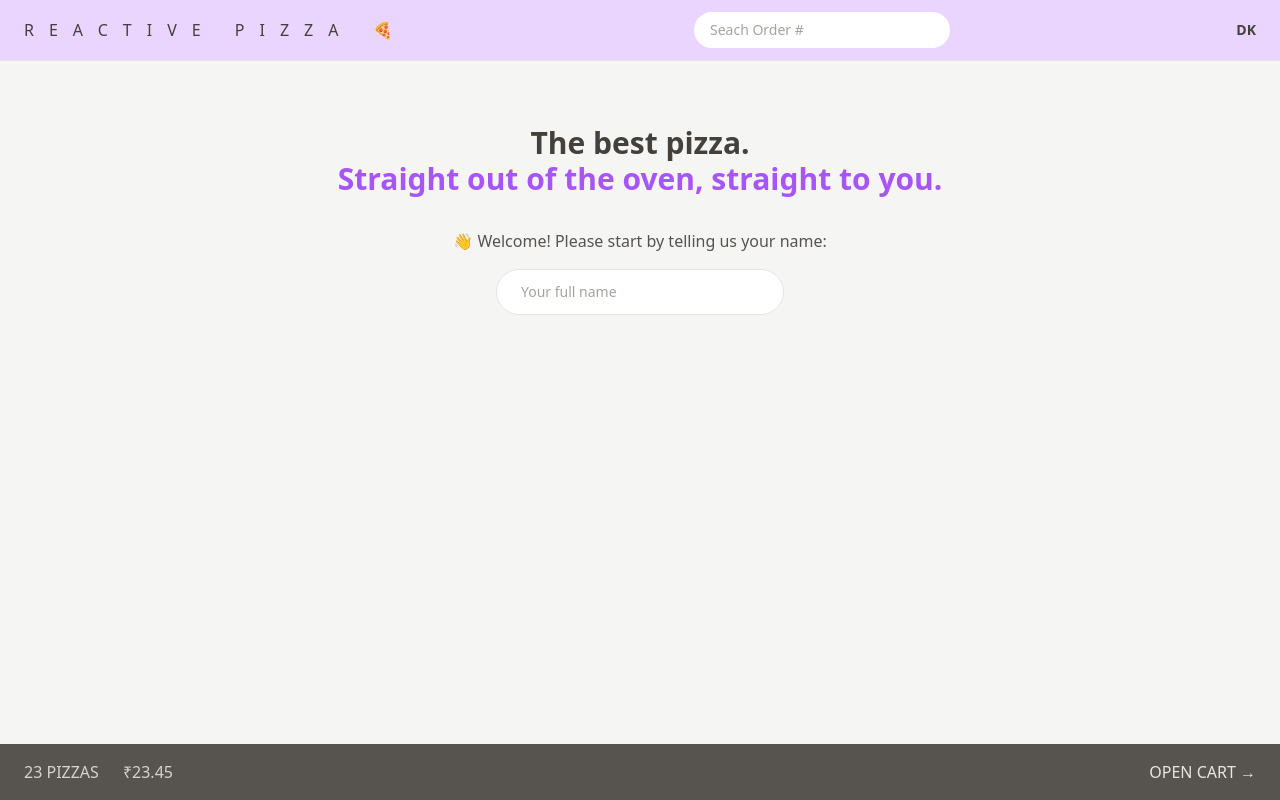
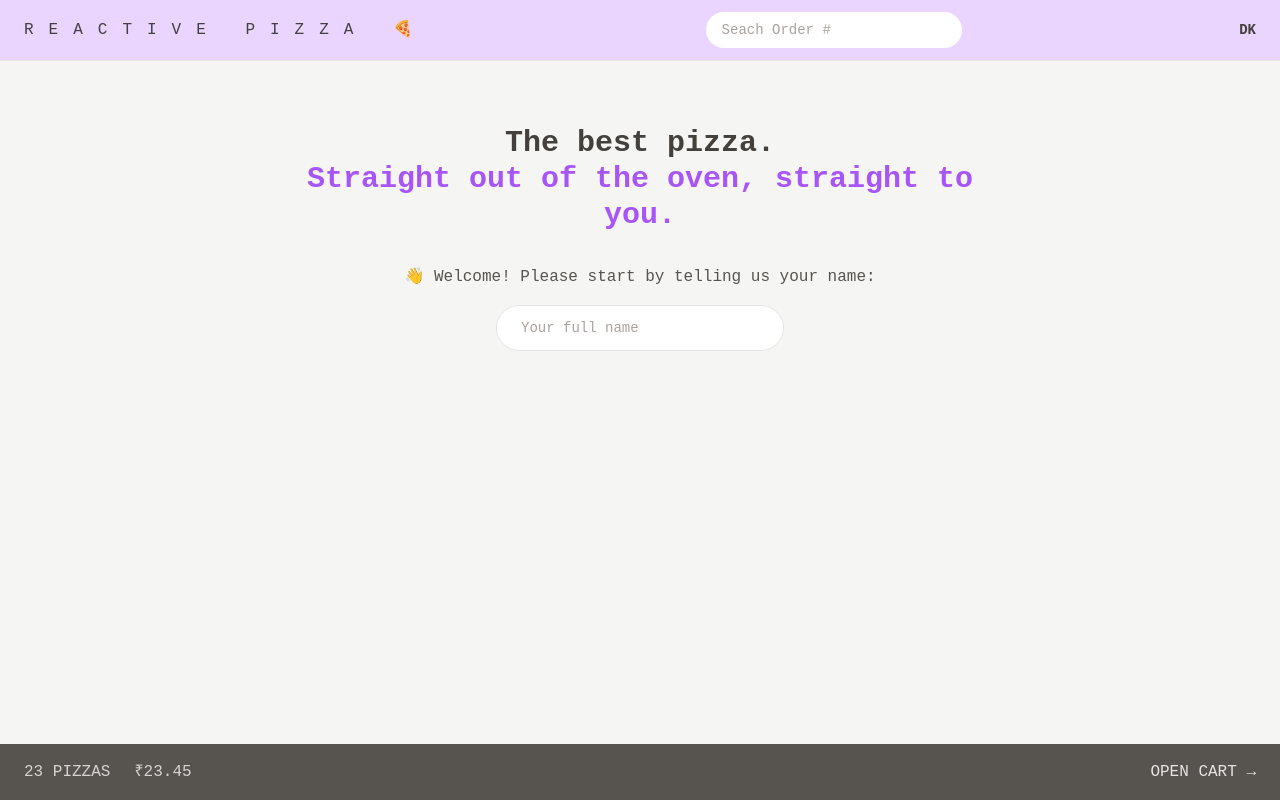
Before and after one commit to divyuk/pizza-app, a React (Vite) app: page / in a window 1280 px wide. Built offline with nearby package versions, Linux system fonts and the light colour scheme.

Commit message:
Extending defautlt sans to Roboto Mono 🔤

```diff
--- a/tailwind.config.js
+++ b/tailwind.config.js
@@ -1,8 +1,17 @@
 /** @type {import('tailwindcss').Config} */
+// eslint-disable-next-line
 export default {
   content: ["./index.html", "./src/**/*.{js,ts,jsx,tsx}"],
   theme: {
-    extend: {},
+    fontFamily: {
+      sans: "Roboto Mono, monospace",
+    },
+    extend: {
+      height: {
+        screen: "100dvh",
+      },
+    },
   },
+
   plugins: [],
 };
```
